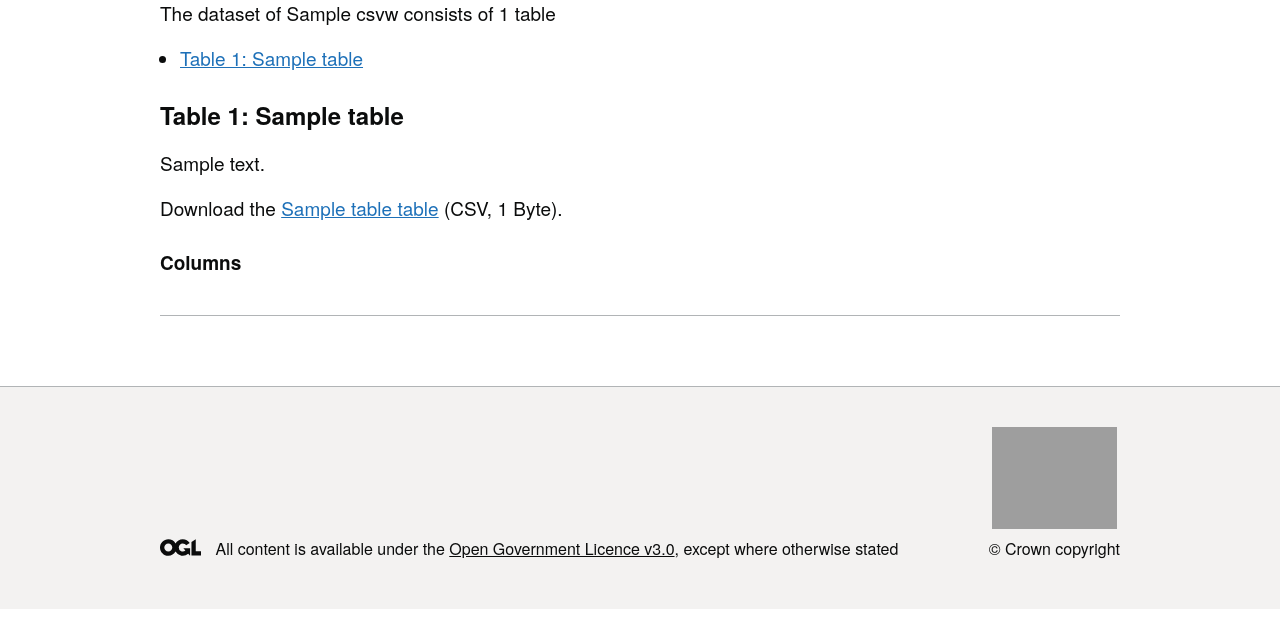
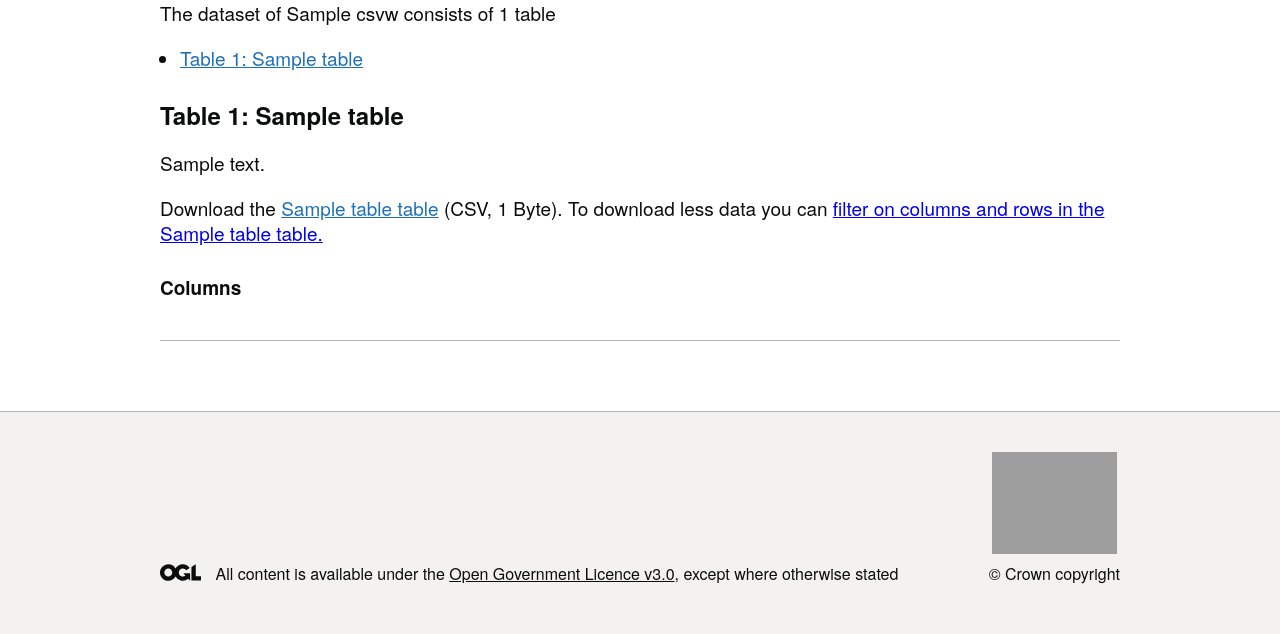
Before and after one commit to uktrade/public-data-api, a Flask app: template templates/metadata.html in a window 1280 px wide. Shown: the part 395-1029 px from the top of the page. Before the commit the page ends 1004 px from the top, so only its background shows below. Run offline with Flask 2, Linux system fonts and the light colour scheme; the template is opened without the code that fills it: most values are stand-ins (such as "Sample title", 1, 10 or a date in 2020); grey boxes are pictures that could not be loaded.

Commit message:
feature: add filter UI link to the meta data html

```diff
--- a/app.py
+++ b/app.py
@@ -256,12 +256,14 @@ def proxy_app(
             table_id: headers['content-length']
             for table_id, (_, headers) in table_head_status_headers
         }
+        filter_urls = {table['id']: url_for('filter_rows', dataset_id=dataset_id, version=version, table=table['id']) for table in csvw['tables']}
         return html_template_environment.get_template('metadata.html').render(
             version=version,
             version_published_at=max((
                 datetime.datetime(*parsedate(headers['last-modified'])[:6])
                 for _, (_, headers) in table_head_status_headers)),
             csvw=csvw,
+            filter_urls=filter_urls,
             metadata_download_url=url_for('proxy_metadata', dataset_id=dataset_id, version=version)
             + '?format=csvw&download',
             table_sizes=table_sizes)
--- a/templates/metadata.html
+++ b/templates/metadata.html
@@ -41,7 +41,9 @@
 
     <p class="govuk-body">{{ table['dc:description'] }}</p>
 
-    <p class="govuk-body">Download the <a href="{{ table['url'] }}" class="govuk-link">{{ table['dc:title'] }} table</a> (CSV, {{ table_sizes[table['id']] | filesizeformat }}).</p>
+    <p class="govuk-body">
+        Download the <a href="{{ table['url'] }}" class="govuk-link">{{ table['dc:title'] }} table</a> (CSV, {{ table_sizes[table['id']] | filesizeformat }}). To download less data you can <a href="{{ filter_urls[table['id']] }}" >filter on columns and rows in the {{ table['dc:title'] }} table.</a>
+    </p>
 
     <h3 class="govuk-heading-s">Columns</h3>
 
```
